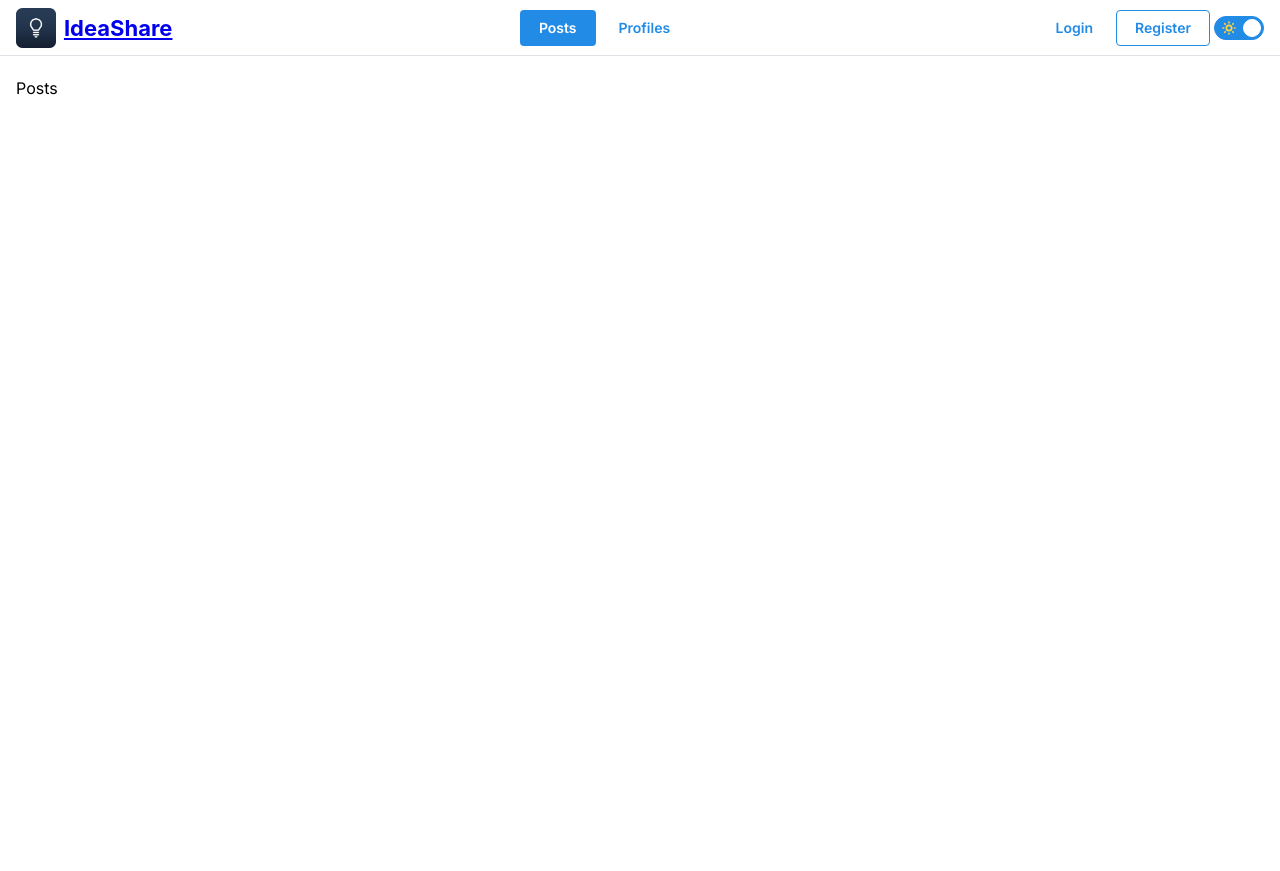
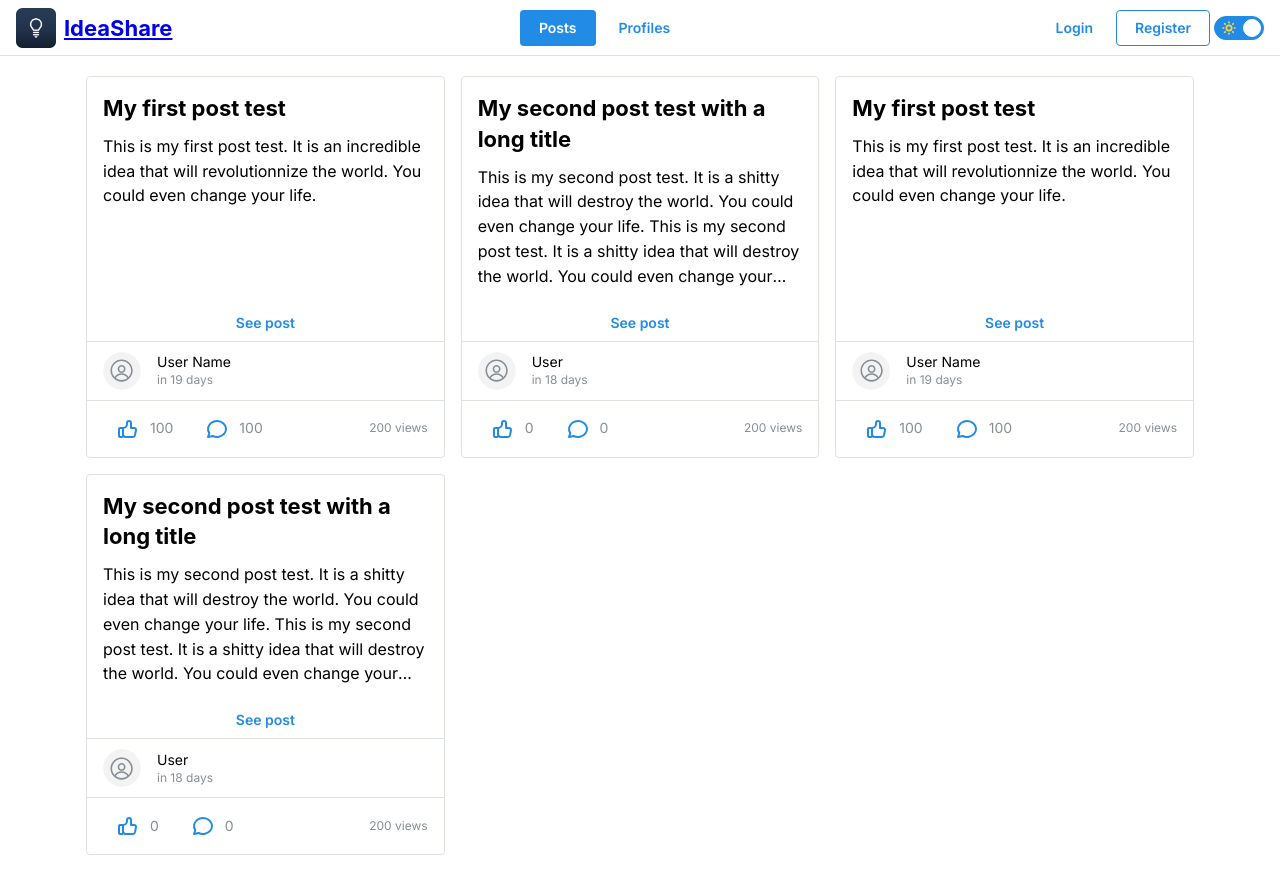
Before and after one commit to theofournier/ideashare-nextjs, a Next.js app: page /posts in a window 1280 px wide. Before the commit the page ends 800 px from the top, so only its background shows below. Built offline with nearby package versions, Linux system fonts and the light colour scheme; no server answers.

Commit message:
Posts list design

```diff
--- a/package.json
+++ b/package.json
@@ -27,6 +27,7 @@
     "@tiptap/pm": "2.1.16",
     "@tiptap/react": "2.1.16",
     "@tiptap/starter-kit": "2.1.16",
+    "date-fns": "^3.3.1",
     "next": "14.0.4",
     "react": "18.2.0",
     "react-dom": "18.2.0",
--- /dev/null
+++ b/src/app/posts/[id]/page.tsx
@@ -0,0 +1,3 @@
+export default function Post({ params }: { params: { id: string } }) {
+  return <div>Post {params.id}</div>;
+}
--- /dev/null
+++ b/src/app/posts/_components/PostItem.tsx
@@ -0,0 +1,69 @@
+import { UserTimestamp } from "@/components/User/UserTimestamp";
+import { Post } from "@/lib/supabase/schema/types";
+import {
+  ActionIcon,
+  Button,
+  Card,
+  CardSection,
+  Divider,
+  Flex,
+  Group,
+  Space,
+  Stack,
+  Text,
+  Title,
+} from "@mantine/core";
+import { IconMessageCircle, IconThumbUp } from "@tabler/icons-react";
+import NextLink from "next/link";
+
+type Props = {
+  post: Post;
+};
+
+export const PostItem = ({ post }: Props) => {
+  return (
+    <Card withBorder p={0}>
+      <Stack h="100%" justify="space-between">
+        <Stack px="md" pt="md" gap="xs">
+          <Title order={3} lineClamp={2}>
+            {post.title}
+          </Title>
+          <Text lineClamp={5}>{post.shortDescription}</Text>
+        </Stack>
+        <div>
+          <Flex px="md" justify="center">
+            <Button
+              component={NextLink}
+              href={`/posts/${post.id}`}
+              variant="subtle"
+            >
+              See post
+            </Button>
+          </Flex>
+          <Divider />
+          <Flex py="xs" px="md">
+            <UserTimestamp user={post.user} date={post.createdAt} />
+          </Flex>
+          <Divider />
+          <Group justify="space-between" py="xs" px="md">
+            <Group gap={0}>
+              <Button variant="subtle" leftSection={<IconThumbUp />}>
+                <Text size="sm" c="dimmed">
+                  {post.activityInfo?.likeCount ?? 0}
+                </Text>
+              </Button>
+              <Button variant="subtle" leftSection={<IconMessageCircle />}>
+                <Text size="sm" c="dimmed">
+                  {post.activityInfo?.likeCount ?? 0}
+                </Text>
+              </Button>
+            </Group>
+            <Text size="xs" c="dimmed">
+              {post.activityInfo?.viewCount ?? 0} views
+            </Text>
+          </Group>
+        </div>
+      </Stack>
+    </Card>
+  );
+};
--- a/src/app/posts/page.tsx
+++ b/src/app/posts/page.tsx
@@ -1,3 +1,20 @@
-export default function Posts() {
-  return <div>Posts</div>;
+import { getPosts } from "@/lib/supabase/queries/post/getPosts";
+import { PostItem } from "./_components/PostItem";
+import { Container, SimpleGrid } from "@mantine/core";
+
+export default async function Posts() {
+  const posts = await getPosts();
+  return (
+    <Container size="lg">
+      <SimpleGrid
+        cols={{ base: 1, xs: 2, sm: 3 }}
+        spacing={{ base: 10, sm: "md" }}
+        verticalSpacing={{ base: 10, sm: "md" }}
+      >
+        {[...posts, ...posts].map((post) => (
+          <PostItem key={post.id} post={post} />
+        ))}
+      </SimpleGrid>
+    </Container>
+  );
 }
--- /dev/null
+++ b/src/components/User/UserTimestamp.tsx
@@ -0,0 +1,45 @@
+import { User } from "@/lib/supabase/schema/types";
+import { Avatar, Group, Text, Tooltip } from "@mantine/core";
+import {
+  differenceInHours,
+  format,
+  formatDistance,
+  formatRelative,
+} from "date-fns";
+import NextLink from "next/link";
+
+type Props = {
+  user: User;
+  date: string;
+};
+
+const getFormattedDate = (date: string) => {
+  const now = Date.now();
+
+  if (differenceInHours(now, date) < 24) {
+    return formatDistance(date, now, { addSuffix: true });
+  }
+  return formatRelative(date, now);
+};
+
+export const UserTimestamp = ({ user, date }: Props) => {
+  return (
+    <Group>
+      <NextLink href={`/profiles/${user.id}`}>
+        <Avatar
+          src={user.avatarUrl}
+          alt={user.username || "User"}
+          radius="xl"
+        />
+      </NextLink>
+      <div>
+        <Text size="sm">{user.username || "User"}</Text>
+        <Tooltip label={format(date, "yyyy-MM-dd HH:mm:SS")} openDelay={300}>
+          <Text size="xs" c="dimmed">
+            {getFormattedDate(date)}
+          </Text>
+        </Tooltip>
+      </div>
+    </Group>
+  );
+};
--- /dev/null
+++ b/src/lib/supabase/queries/post/getPosts.ts
@@ -0,0 +1,65 @@
+import { Post } from "../../schema/types";
+
+export async function getPosts(): Promise<Post[]> {
+  return [
+    {
+      id: "POST_1",
+      title: "My first post test",
+      shortDescription:
+        "This is my first post test. It is an incredible idea that will revolutionnize the world. You could even change your life.",
+      description: `
+    <h2 style="text-align: center;">My first post test</h2>
+    <h3><em>What you see is what you get</em></h3>
+    <p>This idea will revolutionnize the world, be ready:</p>
+    <ul>
+    <li><p>General text formatting: <strong>bold</strong>, <em>italic</em>, <u>underline</u>, <s>strike-through</s></p></li>
+    <li><p>Headings (h1-h6)</p></li>
+    <li><p>Sub and super scripts (<sup>&lt;sup /&gt;</sup> and <sub>&lt;sub /&gt;</sub> tags)</p></li>
+    <li><p>Ordered and bullet lists</p></li>
+    <li><p>Text align&nbsp;</p></li>
+    <li><p><span style="color: #40c057">Colored text</span> and <mark>highlighted text</mark></p></li>
+    <li><p><code>Code quote</code></p></li>
+    </ul>
+    `,
+      user: {
+        id: "USER_1",
+        username: "User Name",
+        avatarUrl: "",
+      },
+      activityInfo: {
+        commentCount: 10,
+        likeCount: 100,
+        viewCount: 200,
+      },
+      createdAt: "2024-02-02T18:45:00Z",
+    },
+    {
+      id: "POST_2",
+      title: "My second post test with a long title",
+      shortDescription:
+        "This is my second post test. It is a shitty idea that will destroy the world. You could even change your life. This is my second post test. It is a shitty idea that will destroy the world. You could even change your life.",
+      description: `
+    <h2 style="text-align: center;">My second post test</h2>
+    <h3><em>What you see is what you get</em></h3>
+    <p>This idea will revolutionnize the world, be ready:</p>
+    <ul>
+    <li><p>General text formatting: <strong>bold</strong>, <em>italic</em>, <u>underline</u>, <s>strike-through</s></p></li>
+    <li><p>Headings (h1-h6)</p></li>
+    <li><p>Sub and super scripts (<sup>&lt;sup /&gt;</sup> and <sub>&lt;sub /&gt;</sub> tags)</p></li>
+    <li><p>Ordered and bullet lists</p></li>
+    <li><p>Text align&nbsp;</p></li>
+    <li><p><span style="color: #40c057">Colored text</span> and <mark>highlighted text</mark></p></li>
+    <li><p><code>Code quote</code></p></li>
+    </ul>
+    `,
+      user: {
+        id: "USER_2",
+      },
+      activityInfo: {
+        commentCount: 10,
+        viewCount: 200,
+      },
+      createdAt: "2024-02-01T18:45:00Z",
+    },
+  ];
+}
--- /dev/null
+++ b/src/lib/supabase/schema/types.ts
@@ -0,0 +1,21 @@
+export type User = {
+  id: string;
+  username?: string;
+  avatarUrl?: string;
+};
+
+export type ActivityInfo = {
+  likeCount?: number;
+  commentCount?: number;
+  viewCount?: number;
+};
+
+export type Post = {
+  id: string;
+  title: string;
+  shortDescription: string;
+  description: string;
+  user: User;
+  activityInfo?: ActivityInfo;
+  createdAt: string;
+};
```
Also changed, not shown: 1 other file (tests, documents, lock files or other folders).
